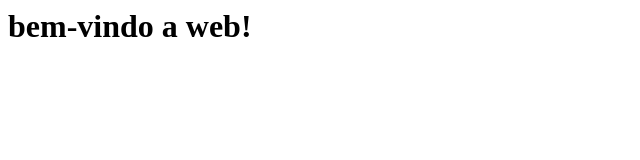
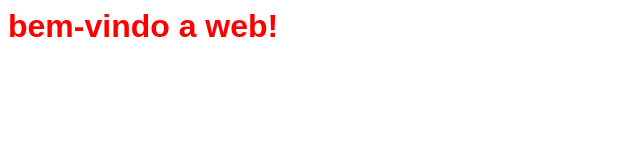
Before and after one commit to GabrielRocha593/exemplo-git, a plain HTML site: page index.html in a window 1280 px wide. Shown: the whole page, without its empty margins (0-640 px from the left). Drawn offline with Linux system fonts and the light colour scheme.

Commit message:
add arquivo de estilo

```diff
--- /dev/null
+++ b/estilo.css
@@ -0,0 +1,4 @@
+h1 {
+    color: red;
+    font-family: Arial, Helvetica, sans-serif;
+};
--- a/index.html
+++ b/index.html
@@ -3,6 +3,7 @@
         <title>
             MINHA PRIMEIRA PÁGINA WEB
         </title>
+        <link href="estilo.css" rel="stylesheet">
     </head>
     <body>
         <h1>
```
